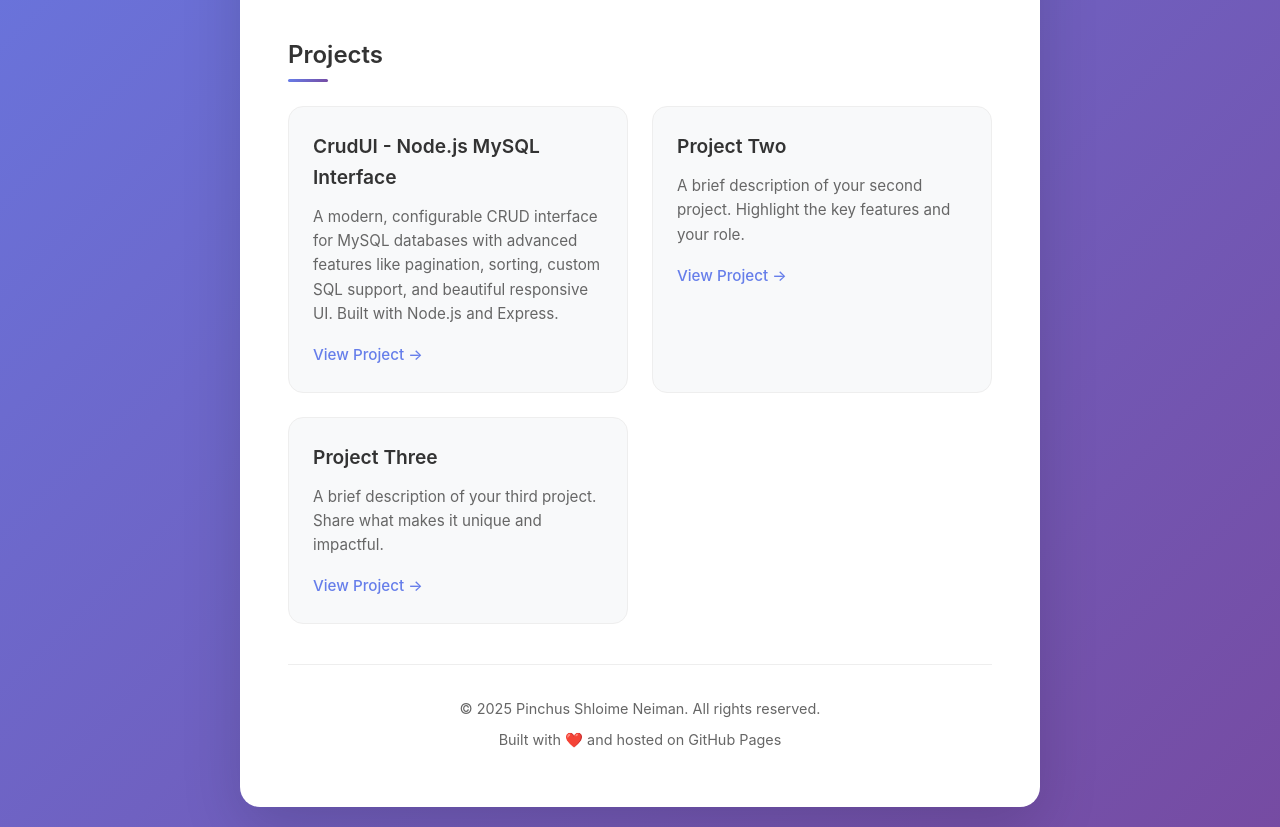
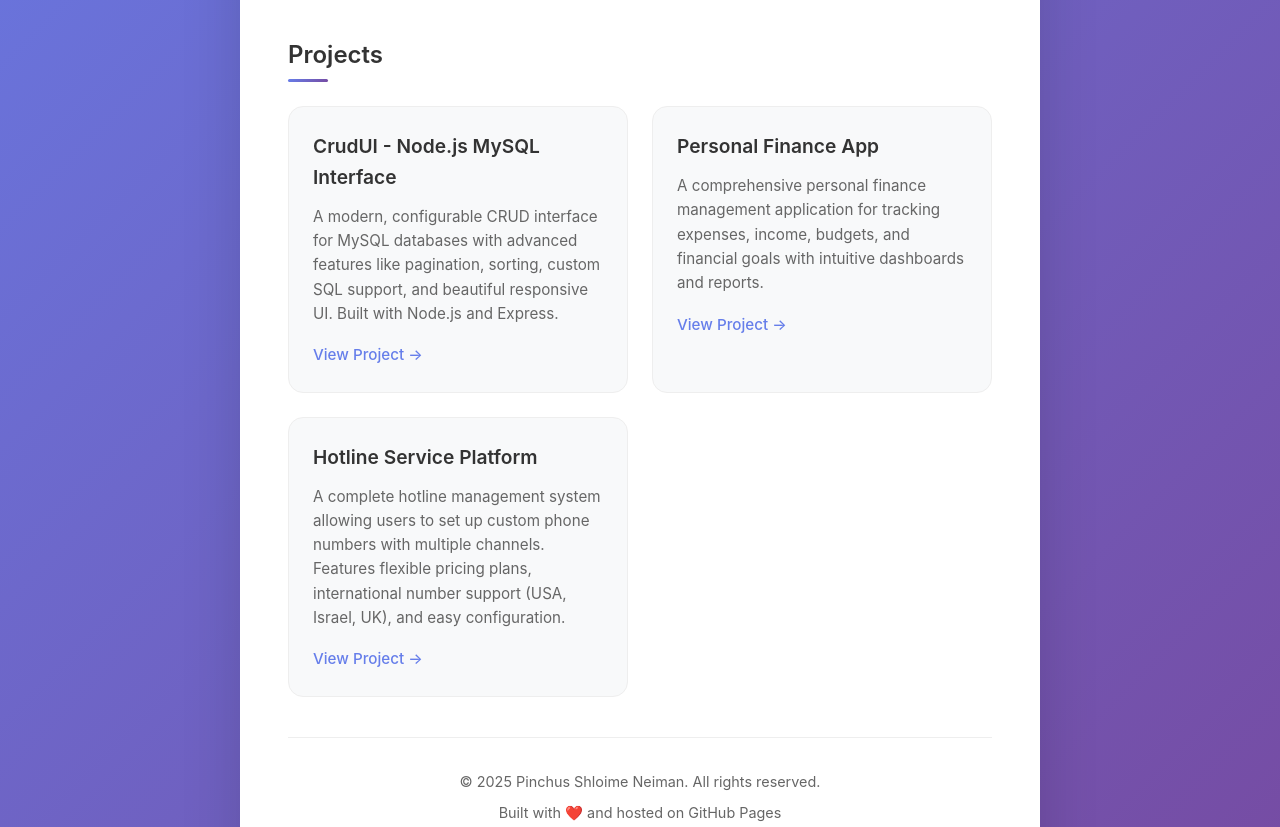
Before and after one commit to pinc444/psn444, a plain HTML site: page index.html in a window 1280 px wide. Shown: the part 600-1427 px from the top of the page. Drawn offline with Linux system fonts and the light colour scheme.

Commit message:
Update project descriptions and links in index.html

```diff
--- a/index.html
+++ b/index.html
@@ -50,14 +50,14 @@
                     <a href="https://github.com/pinc444/nodejs-crudui" class="project-link">View Project →</a>
                 </div>
                 <div class="project-card">
-                    <h3>Project Two</h3>
-                    <p>A brief description of your second project. Highlight the key features and your role.</p>
-                    <a href="#" class="project-link">View Project →</a>
+                    <h3>Personal Finance App</h3>
+                    <p>A comprehensive personal finance management application for tracking expenses, income, budgets, and financial goals with intuitive dashboards and reports.</p>
+                    <a href="https://github.com/pinc444/personal-finance-app" class="project-link">View Project →</a>
                 </div>
                 <div class="project-card">
-                    <h3>Project Three</h3>
-                    <p>A brief description of your third project. Share what makes it unique and impactful.</p>
-                    <a href="#" class="project-link">View Project →</a>
+                    <h3>Hotline Service Platform</h3>
+                    <p>A complete hotline management system allowing users to set up custom phone numbers with multiple channels. Features flexible pricing plans, international number support (USA, Israel, UK), and easy configuration.</p>
+                    <a href="https://eseqtech.com/newhotline/" class="project-link">View Project →</a>
                 </div>
             </div>
         </section>
```
